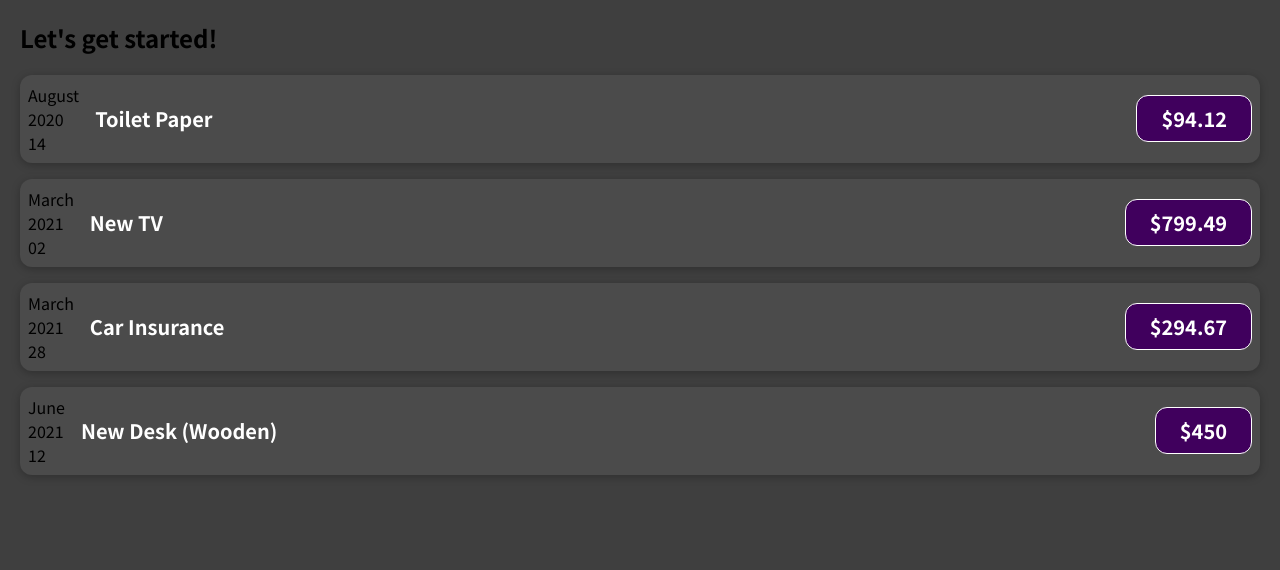
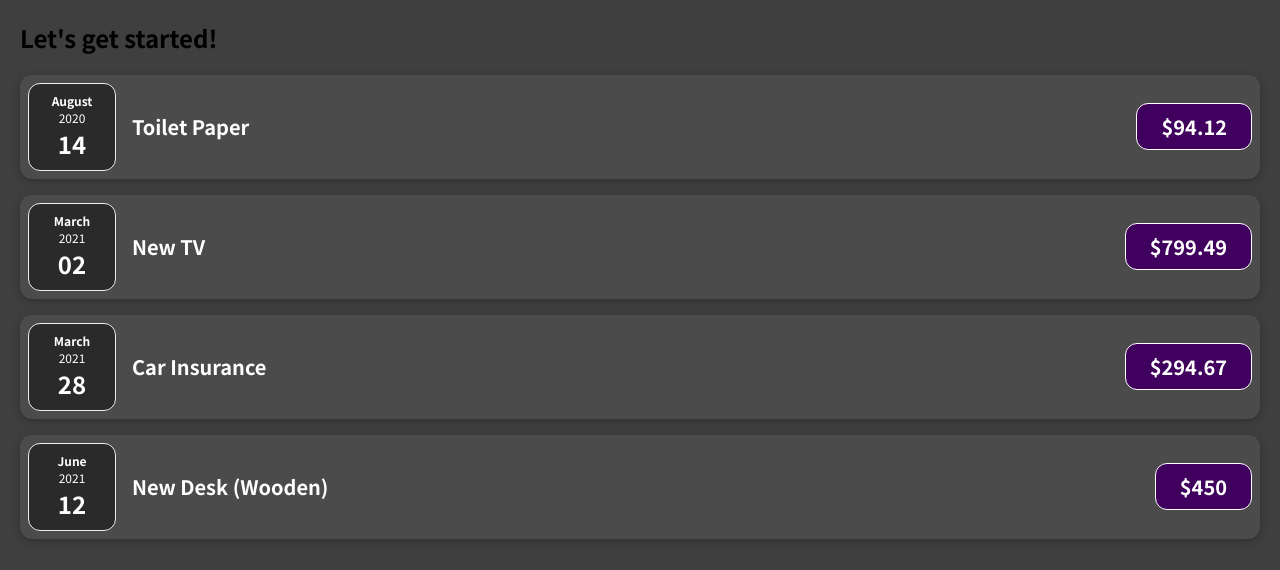
Before and after one commit to r0pe-12/react-complete-guide, a JavaScript app: page / in a window 1280 px wide. Shown: the top 570 px of the page. Built offline with nearby package versions, Linux system fonts and the light colour scheme.

Commit message:
splitting components

```diff
--- /dev/null
+++ b/src/components/ExpenseDate.css
@@ -0,0 +1,26 @@
+.expense-date {
+    display: flex;
+    flex-direction: column;
+    width: 5.5rem;
+    height: 5.5rem;
+    border: 1px solid #ececec;
+    background-color: #2a2a2a;
+    color: white;
+    border-radius: 12px;
+    align-items: center;
+    justify-content: center;
+}
+
+.expense-date__month {
+    font-size: 0.75rem;
+    font-weight: bold;
+}
+
+.expense-date__year {
+    font-size: 0.75rem;
+}
+
+.expense-date__day {
+    font-size: 1.5rem;
+    font-weight: bold;
+}
--- /dev/null
+++ b/src/components/ExpenseDate.js
@@ -0,0 +1,18 @@
+import './ExpenseDate.css'
+
+function ExpenseDate(props) {
+    const expenseDate = props.date;
+    const month = expenseDate.toLocaleString('en-US', {month: "long"});
+    const year = expenseDate.getFullYear();
+    const date = expenseDate.toLocaleString('en-US', {day: "2-digit"});
+
+    return (
+        <div className={'expense-date'}>
+            <div className={'expense-date__month'}>{month}</div>
+            <div className={'expense-date__year'}>{year}</div>
+            <div className={'expense-date__day'}>{date}</div>
+        </div>
+    );
+}
+
+export default ExpenseDate;
--- a/src/components/ExpenseItem.js
+++ b/src/components/ExpenseItem.js
@@ -1,24 +1,17 @@
 import "./ExpenseItem.css";
+import ExpenseDate from "./ExpenseDate";
 
 function ExpenseItem(props) {
 
     const expense = props.expense;
 
     const expenseDate = expense.date;
-    const month = expenseDate.toLocaleString('en-US', {month: "long"});
-    const year = expenseDate.getFullYear();
-    const date = expenseDate.toLocaleString('en-US', {day: "2-digit"});
-
     const expenseTitle = expense.title;
     const expenseAmount = expense.amount;
 
     return (
         <div className={'expense-item'}>
-            <div>
-                <div>{month}</div>
-                <div>{year}</div>
-                <div>{date}</div>
-            </div>
+            <ExpenseDate date={expenseDate}></ExpenseDate>
             <div className={'expense-item__description'}>
                 <h2>{expenseTitle}</h2>
                 <div className={'expense-item__price'}>${expenseAmount}</div>
```
